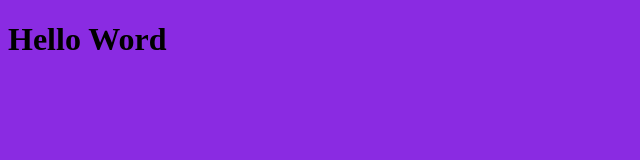
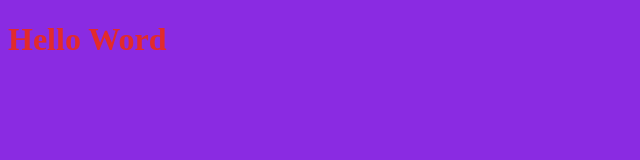
Before and after one commit to huestee/cursogit, a plain HTML site: page index.html in a window 1280 px wide. Shown: the whole page, without its empty margins (0-640 px from the left). Drawn offline with Linux system fonts and the light colour scheme.

Commit message:
Negrita y color rojo

```diff
--- a/css/style.css
+++ b/css/style.css
@@ -3,4 +3,6 @@
 
 body {
   background-color: #8a2be2;
+  font-weight: bold;
+  color: #e22b2b;
 }
```
